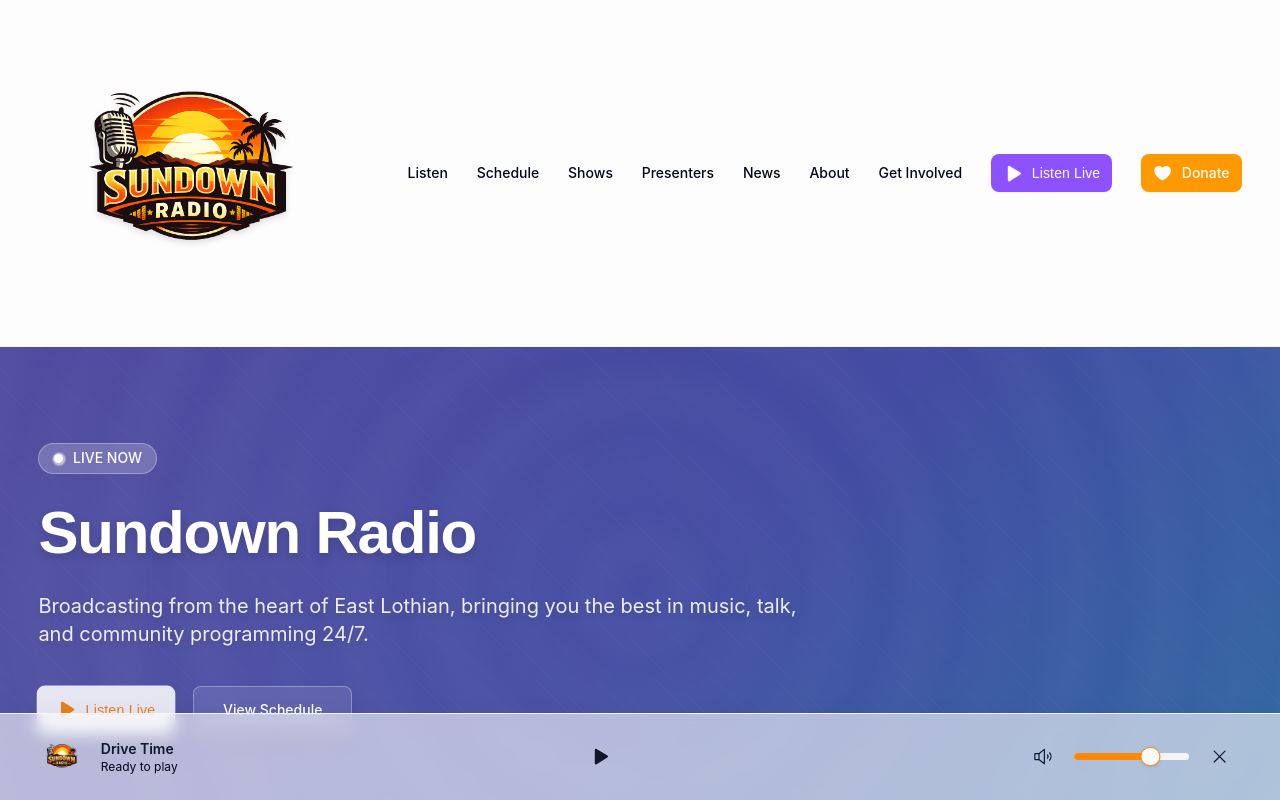
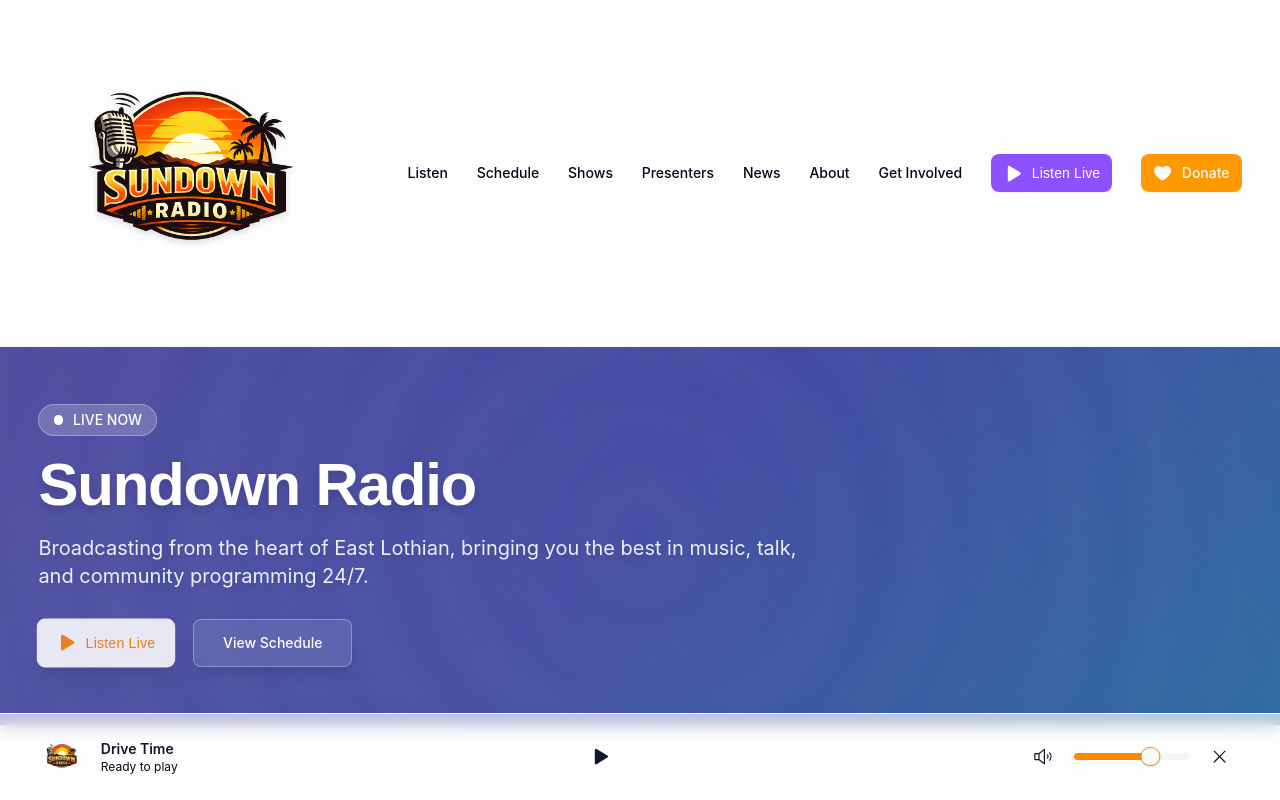
Before and after one commit to colin-gourlay/qwerty, a React (Vite) app: page / in a window 1280 px wide. Shown: the top 800 px of the page. Built offline with nearby package versions, Linux system fonts and the light colour scheme.

Commit message:
Generated by Spark: the height of the banner is way to big - reduce it

```diff
--- a/src/App.tsx
+++ b/src/App.tsx
@@ -194,21 +194,21 @@
 
   return (
     <div>
-      <section className="relative overflow-hidden gradient-primary-textured py-20 page-section">
+      <section className="relative overflow-hidden gradient-primary-textured py-12 page-section">
         <div className="absolute inset-0 pattern-radio-waves opacity-40"></div>
         <div className="container mx-auto px-4 sm:px-6 lg:px-8 relative z-10">
           <div className="max-w-3xl">
-            <div className="inline-flex items-center gap-2 rounded-full bg-white/20 backdrop-blur-sm px-3 py-1 text-sm font-medium text-white mb-6 border border-white/30">
+            <div className="inline-flex items-center gap-2 rounded-full bg-white/20 backdrop-blur-sm px-3 py-1 text-sm font-medium text-white mb-4 border border-white/30">
               <span className="relative flex h-2 w-2">
                 <span className="animate-ping absolute inline-flex h-full w-full rounded-full bg-white opacity-75"></span>
                 <span className="relative inline-flex rounded-full h-2 w-2 bg-white"></span>
               </span>
               LIVE NOW
             </div>
-            <h1 className="text-5xl sm:text-6xl font-bold mb-6 text-white drop-shadow-lg">
+            <h1 className="text-5xl sm:text-6xl font-bold mb-4 text-white drop-shadow-lg">
               {STATION_CONFIG.name}
             </h1>
-            <p className="text-xl text-white/90 mb-8 drop-shadow-md">
+            <p className="text-xl text-white/90 mb-6 drop-shadow-md">
               {STATION_CONFIG.description}
             </p>
             <div className="flex flex-wrap gap-4">
```
